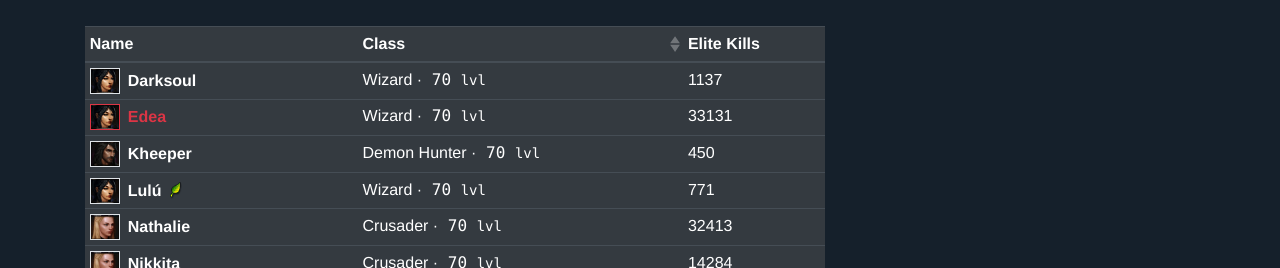
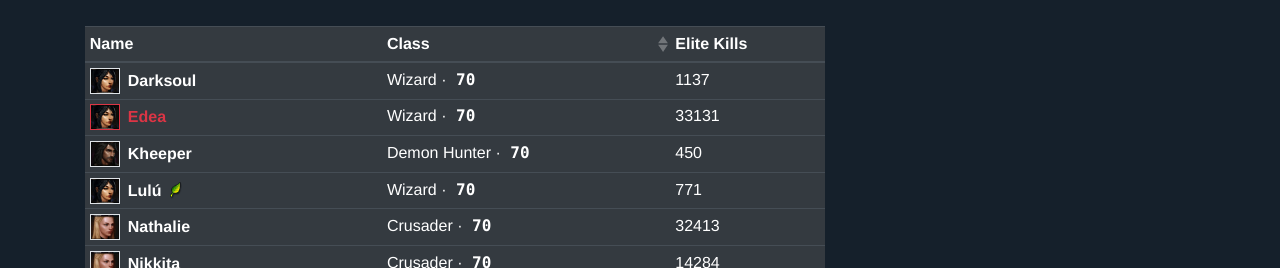
Before and after one commit to baumannzone/diablo3-vue-platzi, a Vue app: page / in a window 1280 px wide. Shown: the part 532-800 px from the top of the page. Built offline with nearby package versions, Linux system fonts and the light colour scheme; no server answers.

Commit message:
Update HeroNameLevel.vue

```diff
--- a/src/views/Home/GridContainer/HeroNameLevel.vue
+++ b/src/views/Home/GridContainer/HeroNameLevel.vue
@@ -2,7 +2,7 @@
   <div class="hero-name-level">
     <span class=""> {{ classToName(hero.class) }} </span>
     <span>·</span>
-    <span class="text-monospace"> {{ hero.level }} <small>lvl</small></span>
+    <span class="text-monospace font-weight-bold"> {{ hero.level }} </span>
   </div>
 </template>
 
```
